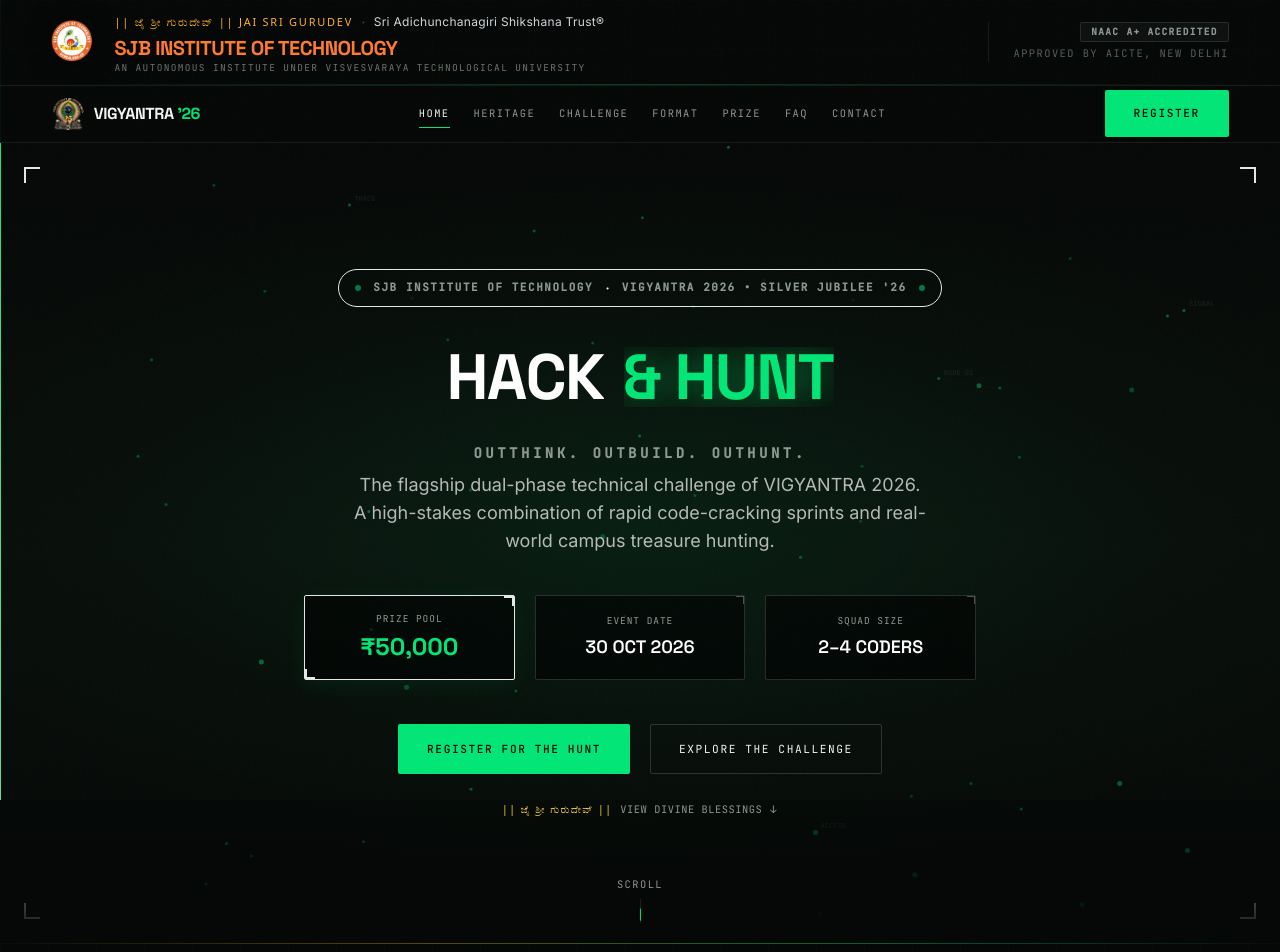
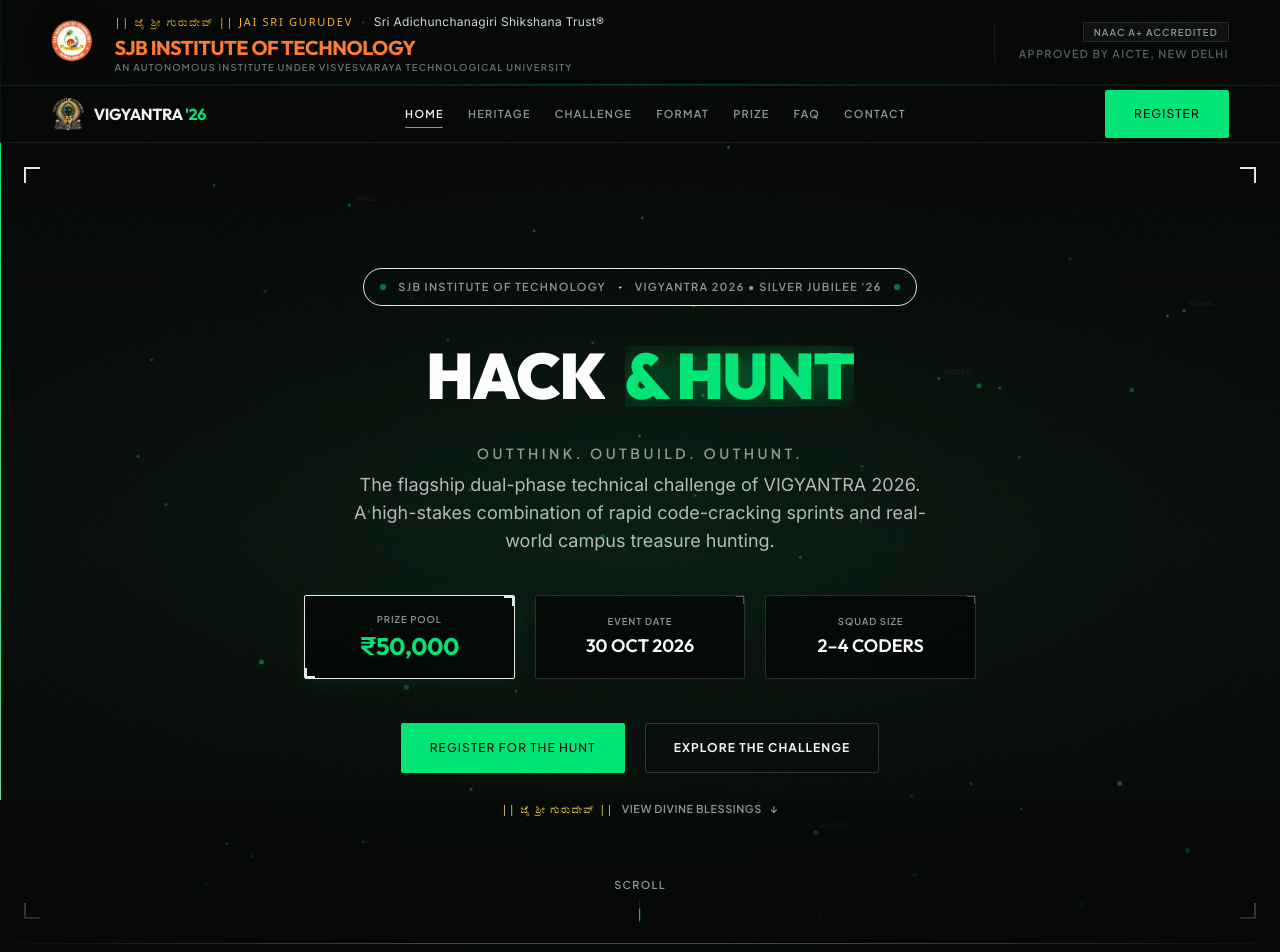
Before and after one commit to Sk-0903/hackandhunt, a React (Vite) app: page / in a window 1280 px wide. Shown: the top 952 px of the page. Built offline with nearby package versions, Linux system fonts and the light colour scheme.

Commit message:
style: replace code-editor monospace font with modern Outfit and Plus Jakarta Sans across whole website

```diff
--- a/index.html
+++ b/index.html
@@ -32,7 +32,7 @@
     <!-- Fonts with font-display: swap -->
     <link rel="preconnect" href="https://fonts.googleapis.com" />
     <link rel="preconnect" href="https://fonts.gstatic.com" crossorigin />
-    <link href="https://fonts.googleapis.com/css2?family=Space+Grotesk:wght@400;500;600;700&family=Inter:wght@400;500&family=JetBrains+Mono:wght@400;500&display=swap" rel="stylesheet" />
+    <link href="https://fonts.googleapis.com/css2?family=Inter:wght@400;500;600;700&family=Outfit:wght@400;500;600;700;800;900&family=Plus+Jakarta+Sans:wght@400;500;600;700;800&display=swap" rel="stylesheet" />
 
     <!-- JSON-LD Event Structured Data -->
     <script type="application/ld+json">
--- a/src/components/CyberRadarHUD.tsx
+++ b/src/components/CyberRadarHUD.tsx
@@ -157,7 +157,7 @@
         }
 
         // Target label
-        ctx.font = '8px JetBrains Mono';
+        ctx.font = '8px Plus Jakarta Sans';
         ctx.fillStyle = `rgba(242, 245, 243, ${0.35 + intensity * 0.65})`;
         ctx.fillText(t.label, tx + 7, ty + 3);
       }
--- a/src/components/HeroAmbientNodes.tsx
+++ b/src/components/HeroAmbientNodes.tsx
@@ -128,7 +128,7 @@
       }
 
       // Draw nodes & micro-coordinates
-      ctx.font = '7.5px JetBrains Mono';
+      ctx.font = '7.5px Plus Jakarta Sans';
       for (const n of nodes) {
         const nx = n.x + px * 0.8;
         const ny = n.y + py * 0.8;
--- a/src/components/NetworkBackground.tsx
+++ b/src/components/NetworkBackground.tsx
@@ -131,7 +131,7 @@
 
       // Label (barely visible)
       if (n.label) {
-        ctx.font = '7px JetBrains Mono';
+        ctx.font = '7px Plus Jakarta Sans';
         ctx.fillStyle = `rgba(140,152,145,0.25)`;
         ctx.fillText(n.label, n.x + 5, n.y - 4);
       }
@@ -140,7 +140,7 @@
     // Tooltip for secret nodes
     if (s.tooltip) {
       const { msg, x, y } = s.tooltip;
-      ctx.font = '9px JetBrains Mono';
+      ctx.font = '9px Plus Jakarta Sans';
       const tw = ctx.measureText(msg).width;
       const px = 8, py = 5;
       const tx = Math.min(x + 14, w - tw - px * 2 - 8);
--- a/src/index.css
+++ b/src/index.css
@@ -51,9 +51,10 @@
   padding: 8px 16px;
   background: var(--primary);
   color: var(--bg);
-  font-family: 'JetBrains Mono', monospace;
-  font-size: 0.7rem;
-  letter-spacing: 0.12em;
+  font-family: 'Plus Jakarta Sans', sans-serif;
+  font-size: 0.72rem;
+  font-weight: 600;
+  letter-spacing: 0.08em;
   text-transform: uppercase;
   text-decoration: none;
   border-radius: 2px;
@@ -81,8 +82,8 @@
 ::-webkit-scrollbar-thumb:hover { background: rgba(0,230,118,0.4); }
 
 /* ── Typography helpers ──────────────────────────── */
-.font-grotesk { font-family: 'Space Grotesk', sans-serif; }
-.font-mono    { font-family: 'JetBrains Mono', monospace; }
+.font-grotesk { font-family: 'Outfit', 'Plus Jakarta Sans', sans-serif; }
+.font-mono    { font-family: 'Plus Jakarta Sans', sans-serif; }
 
 /* ── Fluid display sizes (clamp) ─────────────────── */
 .text-hero   { font-size: clamp(2.5rem, 10.5vw, 10.5rem); }
@@ -104,11 +105,12 @@
 .hairline { height: 1px; background: var(--line); }
 .hairline-strong { height: 1px; background: var(--line-strong); }
 
-/* ── Micro label (mono) ──────────────────────────── */
+/* ── Micro label (sans) ──────────────────────────── */
 .label-mono {
-  font-family: 'JetBrains Mono', monospace;
-  font-size: 0.65rem;
-  letter-spacing: 0.14em;
+  font-family: 'Plus Jakarta Sans', sans-serif;
+  font-size: 0.68rem;
+  font-weight: 600;
+  letter-spacing: 0.12em;
   text-transform: uppercase;
   color: var(--text-muted);
 }
@@ -158,9 +160,10 @@
   display: inline-flex;
   align-items: center;
   gap: 8px;
-  font-family: 'JetBrains Mono', monospace;
-  font-size: 0.7rem;
-  letter-spacing: 0.14em;
+  font-family: 'Plus Jakarta Sans', sans-serif;
+  font-size: 0.75rem;
+  font-weight: 700;
+  letter-spacing: 0.09em;
   text-transform: uppercase;
   border-radius: 2px;
   padding: 14px 28px;
--- a/tailwind.config.ts
+++ b/tailwind.config.ts
@@ -19,9 +19,9 @@
         'line-strong':'rgba(242,245,243,0.16)',
       },
       fontFamily: {
-        grotesk: ['Space Grotesk', 'sans-serif'],
+        grotesk: ['Outfit', 'Plus Jakarta Sans', 'sans-serif'],
         inter:   ['Inter', 'sans-serif'],
-        mono:    ['JetBrains Mono', 'monospace'],
+        mono:    ['Plus Jakarta Sans', 'sans-serif'],
       },
       borderRadius: {
         DEFAULT: '2px',
```
